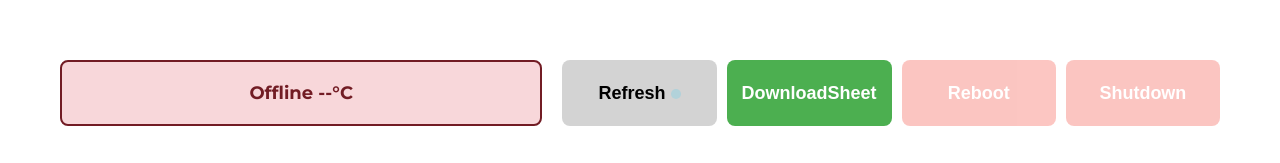
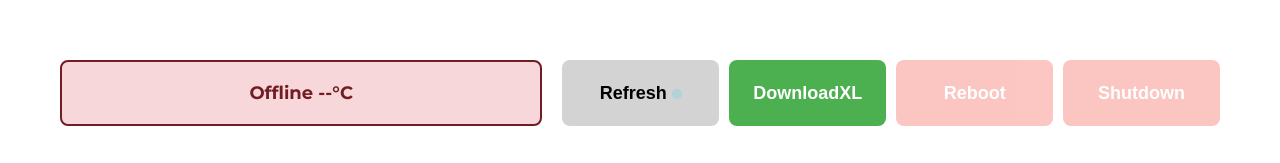
Before and after one commit to ZachRodgers/parallel, a plain HTML site: page index.html in a window 1280 px wide. Shown: the top 163 px of the page. Drawn offline with Linux system fonts and the light colour scheme.

Commit message:
Update index.html

```diff
--- a/index.html
+++ b/index.html
@@ -165,7 +165,7 @@
       <div id="status-box" class="status-box offline">Offline --°C</div>
       <div class="button-wrapper">
         <button id="refresh" class="refresh-btn">Refresh <span id="indicator"></span></button>
-        <button id="download" class="download-btn">DownloadSheet</button>
+        <button id="download" class="download-btn">DownloadXL</button>
         <button id="reboot" class="reboot-btn">Reboot</button>
         <button id="shutdown" class="shutdown-btn">Shutdown</button>
       </div>
```
